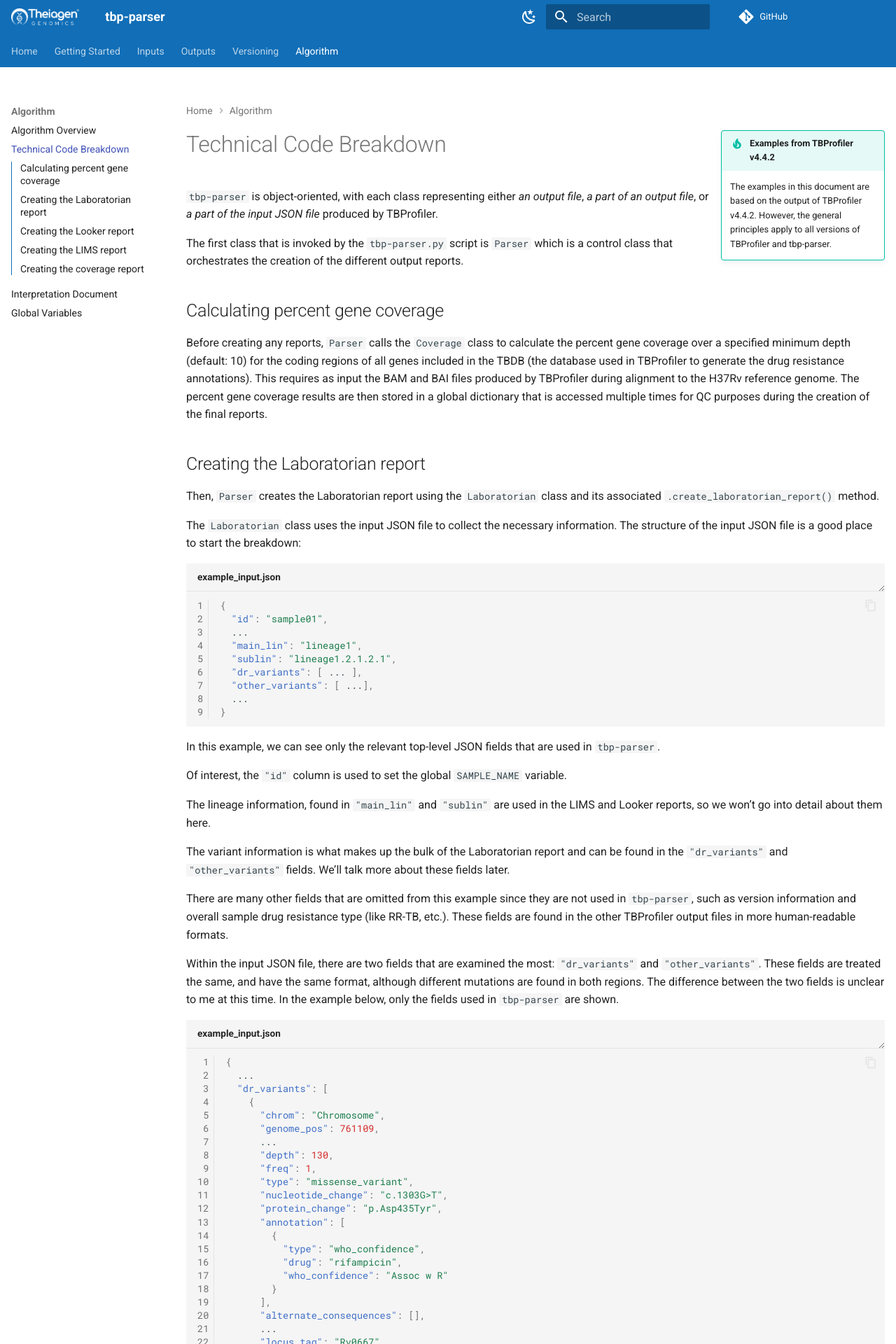
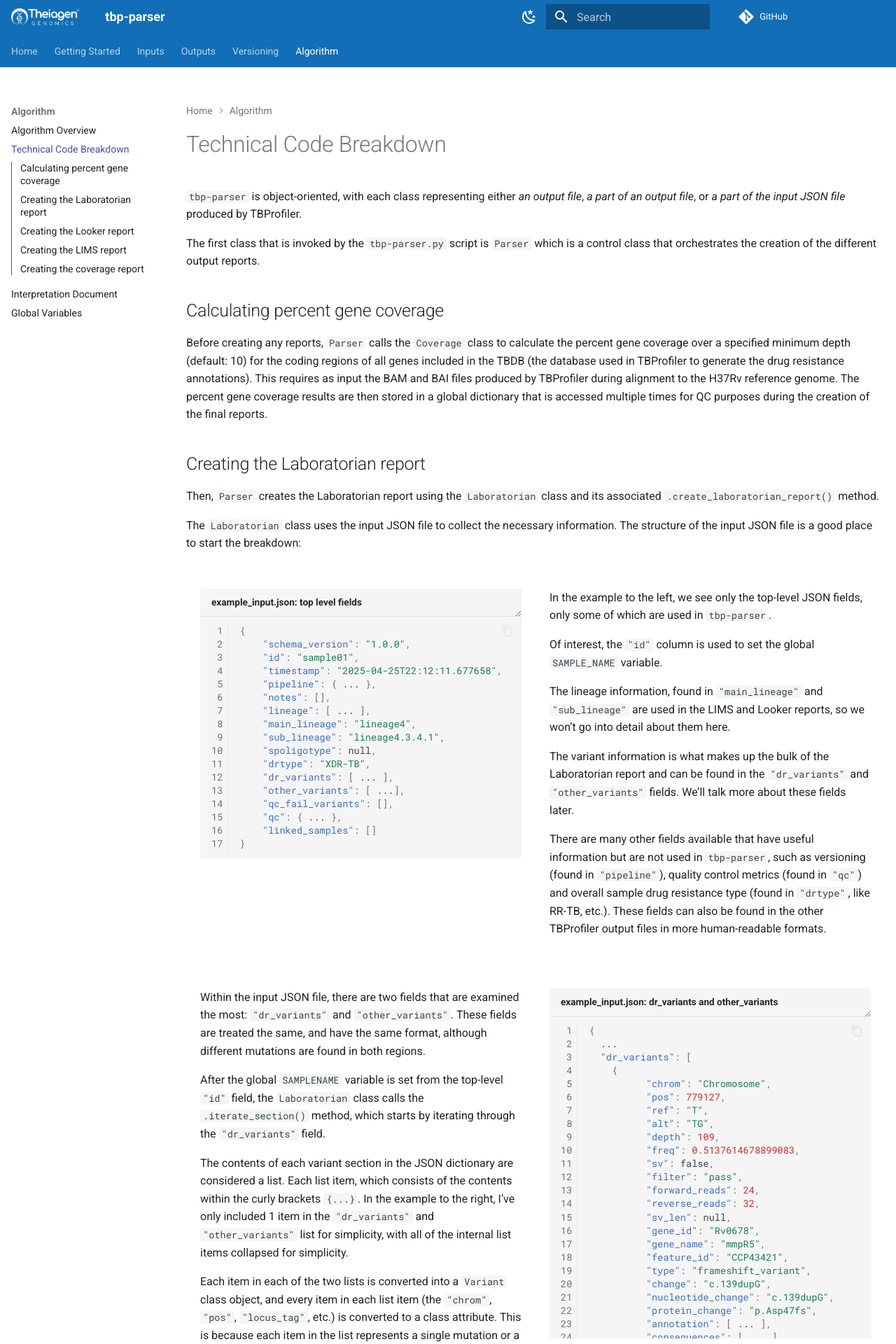
Before and after one commit to theiagen/tbp-parser, an MkDocs documentation site: the page built from docs/algorithm/technical.md, in a window 1280 px wide. Shown: the top 1920 px of the page at 70% size. Built offline with MkDocs 1.6.1 and Material for MkDocs 9.7.7, drawn with Linux system fonts in a browser that asks for light colours; comment, search, counter and statistics services are not loaded; the version menu is left out; some of the changed text lies outside the part shown.

Commit message:
update docs

````diff
--- a/docs/algorithm/technical.md
+++ b/docs/algorithm/technical.md
@@ -1,6 +1,3 @@
-!!! tip inline end "Examples from TBProfiler v4.4.2"
-    The examples in this document are based on the output of TBProfiler v4.4.2. However, the general principles apply to all versions of TBProfiler and tbp-parser.
-
 # Technical Code Breakdown
 
 `tbp-parser` is object-oriented, with each class representing either *an output file*, *a part of an output file*, or *a part of the input JSON file* produced by TBProfiler.
@@ -17,128 +14,280 @@ Then, `Parser` creates the Laboratorian report using the `Laboratorian` class an
 
 The `Laboratorian` class uses the input JSON file to collect the necessary information. The structure of the input JSON file is a good place to start the breakdown:
 
-```json linenums="1" title="example_input.json"
+/// html | div[style='float: left; width: 50%; padding: 20px;']
+
+```json linenums="1" title="example_input.json: top level fields"
 {
-  "id": "sample01",
-  ...
-  "main_lin": "lineage1",
-  "sublin": "lineage1.2.1.2.1",
-  "dr_variants": [ ... ],
-  "other_variants": [ ...],
-  ...
+    "schema_version": "1.0.0",
+    "id": "sample01",
+    "timestamp": "2025-04-25T22:12:11.677658",
+    "pipeline": { ... },
+    "notes": [],
+    "lineage": [ ... ],
+    "main_lineage": "lineage4",
+    "sub_lineage": "lineage4.3.4.1",
+    "spoligotype": null,
+    "drtype": "XDR-TB",
+    "dr_variants": [ ... ],
+    "other_variants": [ ...],
+    "qc_fail_variants": [],
+    "qc": { ... },
+    "linked_samples": []
 }
 ```
 
-In this example, we can see only the relevant top-level JSON fields that are used in `tbp-parser`.
+///
+
+/// html | div[style='float: right; width: 50%; padding: 20px;']
+
+In the example to the left, we see only the top-level JSON fields, only some of which are used in `tbp-parser`.
 
 Of interest, the `"id"` column is used to set the global `SAMPLE_NAME` variable.
 
-The lineage information, found in `"main_lin"` and `"sublin"` are used in the LIMS and Looker reports, so we won’t go into detail about them here.
+The lineage information, found in `"main_lineage"` and `"sub_lineage"` are used in the LIMS and Looker reports, so we won’t go into detail about them here.
 
 The variant information is what makes up the bulk of the Laboratorian report and can be found in the `"dr_variants"` and `"other_variants"` fields. We’ll talk more about these fields later.
 
-There are many other fields that are omitted from this example since they are not used in `tbp-parser`, such as version information and overall sample drug resistance type (like RR-TB, etc.). These fields are found in the other TBProfiler output files in more human-readable formats.
+There are many other fields available that have useful information but are not used in `tbp-parser`, such as versioning (found in `"pipeline"`), quality control metrics (found in `"qc"`) and overall sample drug resistance type (found in `"drtype"`, like RR-TB, etc.). These fields can also be found in the other TBProfiler output files in more human-readable formats.
 
-Within the input JSON file, there are two fields that are examined the most: `"dr_variants"` and `"other_variants"`. These fields are treated the same, and have the same format, although different mutations are found in both regions. The difference between the two fields is unclear to me at this time. In the example below, only the fields used in `tbp-parser` are shown.
+///
 
-```json linenums="1" title="example_input.json"
+/// html | div[style='clear: both;']
+///
+
+/// html | div[style='float: right; width: 50%; padding: 20px;']
+
+```json linenums="1" title="example_input.json: dr_variants and other_variants"
 {
   ...
   "dr_variants": [
     {
-      "chrom": "Chromosome",
-      "genome_pos": 761109,
+          "chrom": "Chromosome",
+          "pos": 779127,
+          "ref": "T",
+          "alt": "TG",
+          "depth": 109,
+          "freq": 0.5137614678899083,
+          "sv": false,
+          "filter": "pass",
+          "forward_reads": 24,
+          "reverse_reads": 32,
+          "sv_len": null,
+          "gene_id": "Rv0678",
+          "gene_name": "mmpR5",
+          "feature_id": "CCP43421",
+          "type": "frameshift_variant",
+          "change": "c.139dupG",
+          "nucleotide_change": "c.139dupG",
+          "protein_change": "p.Asp47fs",
+          "annotation": [ ... ],
+          "consequences": [ ... ],
+          "drugs": [ ... ],
+          "locus_tag": "Rv0678",
+          "gene_associated_drugs": [
+              "bedaquiline",
+              "clofazimine"
+          ]
+      },
       ...
-      "depth": 130,
-      "freq": 1,
-      "type": "missense_variant",
-      "nucleotide_change": "c.1303G>T",
-      "protein_change": "p.Asp435Tyr",
-      "annotation": [
-        {
-          "type": "who_confidence",
-          "drug": "rifampicin",
-          "who_confidence": "Assoc w R"
-        }
-      ],
-      "alternate_consequences": [],
-      ...
-      "locus_tag": "Rv0667",
-      "gene": "rpoB",
-      "gene_associated_drugs": [
-        "rifampicin"
-      ]
-    }
   ],
   "other_variants": [
-    {
-      "chrom": "Chromosome",
-      "genome_pos": 6112,
+      {
+          "chrom": "Chromosome",
+          "pos": 3065027,
+          "ref": "G",
+          "alt": "A",
+          "depth": 94,
+          "freq": 1.0,
+          "sv": false,
+          "filter": "pass",
+          "forward_reads": 41,
+          "reverse_reads": 53,
+          "sv_len": null,
+          "gene_id": "Rv2752c",
+          "gene_name": "Rv2752c",
+          "feature_id": "CCP45551",
+          "type": "missense_variant",
+          "change": "p.Arg389Trp",
+          "nucleotide_change": "c.1165C>T",
+          "protein_change": "p.Arg389Trp",
+          "annotation": [ ... ],
+          "consequences": [ ... ],
+          "locus_tag": "Rv2752c",
+          "gene_associated_drugs": [
+                "ethambutol",
+                "isoniazid",
+                "levofloxacin",
+                "moxifloxacin",
+                "rifampicin"
+          ]
+      },
       ...
-      "depth": 105,
-      "freq": 1,
-      "type": "missense_variant",
-      "nucleotide_change": "c.873G>C",
-      "protein_change": "p.Met291Ile",
-      "annotation": [
-        {
-          "type": "who_confidence",
-          "drug": "moxifloxacin",
-          "who_confidence": "Not assoc w R"
-        },
-        {
-          "type": "who_confidence",
-          "drug": "levofloxacin",
-          "who_confidence": "Not assoc w R"
-        }
-      ],
-      "alternate_consequences": [],
-      ...
-      "locus_tag": "Rv0005",
-      "gene": "gyrB",
-      "gene_associated_drugs": [
-        "levofloxacin",
-        "ofloxacin",
-        "moxifloxacin",
-        "fluoroquinolones",
-        "ciprofloxacin"
-      ]
-    },
+  ]
 ...
 }
 ```
 
-After the global `SAMPLENAME` variable is set, the `Laboratorian` class calls the `.iterate_section()` method, starting with the `"dr_variants"` field.
+///
 
-Since the contents of each variant section in the JSON dictionary are considered a list, we start to iterate through each list item, which consists of each section within curly brackets `{...}`. In the example to the left, I’ve only included 1 item in each list.
+/// html | div[style='float: left; width: 50%; padding: 20px;']
 
-Immediately, each item in the list is converted into a `Variant` class object, and every item in each list item (the `"chrom"`, `"genome_pos"`, `"locus_tag"`, etc.) is converted to a class attribute. This is because each item in the list represents a single mutation or a single variant. I’ll now refer to each variant section item as a `Variant`.
+Within the input JSON file, there are two fields that are examined the most: `"dr_variants"` and `"other_variants"`. These fields are treated the same, and have the same format, although different mutations are found in both regions.
+
+After the global `SAMPLENAME` variable is set from the top-level `"id"` field, the `Laboratorian` class calls the `.iterate_section()` method, which starts by iterating through the `"dr_variants"` field.
+
+The contents of each variant section in the JSON dictionary are considered a list. Each list item, which consists of the contents within the curly brackets `{...}`. In the example to the right, I’ve only included 1 item in the `"dr_variants"` and `"other_variants"` list for simplicity, with all of the internal list items collapsed for simplicity.
+
+Each item in each of the two lists is converted into a `Variant` class object, and every item in each list item (the `"chrom"`, `"pos"`, `"locus_tag"`, etc.) is converted to a class attribute. This is because each item in the list represents a single mutation or a single variant. I’ll now refer to each variant section item as a `Variant`.
 
 Each new `Variant` object has the `.extract_annotations()` method called. This method starts by iterating through the `"annotation"` field in the input JSON. The annotation field can contain multiple different annotations, so we look at each one individually.
 
-Each annotation is turned into a `Row` object, which represents a row in the Laboratorian report. During the initiation of the `Row` object, each column in the Laboratorian report is created based on both the annotation field and the originating `Variant` object. Additionally, a warning field is created based on both the global dictionary created with the `Coverage` class and the mutation’s `"depth"` and `"freq"` fields.
+///
+
+/// html | div[style='clear: both;']
+///
+
+/// html | div[style='float: left; width: 50%; padding: 20px;']
+
+```json linenums="1" title="example_input.json: annotation field"
+{
+    ...
+    "dr_variants": [
+        {
+            ...
+            "annotation": [
+                {
+                    "type": "drug_resistance",
+                    "drug": "bedaquiline",
+                    "original_mutation": "LoF",
+                    "confidence": "Assoc w R",
+                    "source": "WHO catalogue v2",
+                    "comment": "Can only confer resistance if genetically linked to a functional MmpL5"
+                },
+                {
+                    "type": "drug_resistance",
+                    "drug": "clofazimine",
+                    "original_mutation": "LoF",
+                    "confidence": "Assoc w R",
+                    "source": "WHO catalogue v2",
+                    "comment": "Can only confer resistance if genetically linked to a functional MmpL5"
+                }
+            ],
+            ...
+        },
+        ...
+    ]
+    ...
+}
+```
+
+///
+
+/// html | div[style='float: right; width: 50%; padding: 20px;']
+
+Each item in the `"annotation"` is turned into a `Row` object, which represents a row in the Laboratorian report. During the initiation of the `Row` object, each column in the Laboratorian report is created based on both the annotation field and the originating `Variant` object. Additionally, a warning field is created based on both the global dictionary created with the `Coverage` class and the originating `Variant` object's `"depth"` and `"freq"` fields.
 
 Sometimes multiple annotations for the same drug can appear for a single `Variant`. If this is the case, only the most severe annotation is saved (that is, an annotation that indicates resistance is kept instead of one that indicates susceptibility).
 
-After the annotation field has been iterated through, we then check the `"gene_associated_drugs"` field to make sure that we create a `Row` for each antimicrobial drug that is associated with the gene. As you can see in the `"other_variants"` section, the annotation field for the variant only lists annotations for moxifloxacin and levofloxacin, but the gene is associated with three other antimicrobial drugs. This iteration creates additional `Row` objects for those antimicrobial drugs.
+After the annotation field has been iterated through, we then check the `"gene_associated_drugs"` field to make sure that we create a `Row` for each antimicrobial drug that is associated with the gene. For example, if the annotation field is missing some of the drugs that are present in the `"gene_associated_drugs"` field, this iteration creates additional `Row` objects for those missing antimicrobial drugs.
 
 This means that each mutation will potentially appear several times in the final report, once for every antimicrobial associated with the drug. This is because sometimes a mutation confers a different resistance level to one drug, but not another.
+
+///
+
+/// html | div[style='clear: both;']
+///
 
 After `Row` objects are created for each `Variant` in the variant section, every `Row` has the `.complete_row()` method called, which adds the interpretation columns to the object. Two interpretation columns are created, `mdl_interpretation` and `looker_interpretation`.
 
 Please note that these interpretation columns are typically identical, but in several cases, the `mdl_interpretation` column will call a variant-drug combination as “susceptible” (S), while the `looker_interpretation` column will call the same combination “uncertain” (U).
 
-In the case where a WHO annotation was not identified, the `Variant` class’ `.apply_expert_rules()` method is called. This function applies expert rules that are listed in detail on the `tbp-parser` GitHub repository, [available here](https://github.com/theiagen/tbp-parser/blob/49407cea8088886d76d772353f647776f9280d7c/2024-01-30-interpretation_logic.pdf).
+In the case where a WHO annotation was not identified, the `Variant` class’ `.apply_expert_rules()` method is called. This function applies expert rules that are listed in detail on the `tbp-parser` GitHub repository in the interpretation document.
 
 The expert rules assign a drug resistance call to the variant-drug combination only when there is no WHO annotation and will fill the `mdl_interpretation` and `looker_interpretation` fields.
 
-If the mutation is in either mmpS5, mmpL5, or mmpR5/Rv0678, then the `"alternate_consequences"` field is iterated through. This field typically lists the same mutation but in reference to a different gene; for instance, if a mutation is in the upstream non-coding region of one gene, it may be in the coding region of a different gene.
+/// html | div[style='float: right; width: 50%; padding: 20px;']
 
-Then, any genes that do not have any variants are added to the laboratorian report with various “NA” or “WT” values filling the appropriate fields.
+```json linenums="1" title="example_input.json: consequences field"
+{
+    ...
+    "dr_variants": [
+        {
+            ...
+            "consequences": [
+                {
+                    "gene_id": "Rv0678",
+                    "gene_name": "mmpR5",
+                    "feature_id": "CCP43421",
+                    "type": "frameshift_variant",
+                    "nucleotide_change": "c.139dupG",
+                    "protein_change": "p.Asp47fs",
+                    "annotation": [ ... ], // ignored because this is the same gene as the originating Variant
+                },
+                {
+                    "gene_id": "Rv0676c",
+                    "gene_name": "mmpL5",
+                    "feature_id": "CCP43419",
+                    "type": "upstream_gene_variant",
+                    "nucleotide_change": "c.-648dupC",
+                    "protein_change": "",
+                    "annotation": []
+                },
+                {
+                    "gene_id": "Rv0677c",
+                    "gene_name": "mmpS5",
+                    "feature_id": "CCP43420",
+                    "type": "upstream_gene_variant",
+                    "nucleotide_change": "c.-223dupC",
+                    "protein_change": "",
+                    "annotation": []
+                }
+            ],
+            ...
+        },
+        ...
+    ]
+    ...
+}
+```
+
+///
+
+/// html | div[style='float: left; width: 50%; padding: 20px;']
+
+If the mutation is in either mmpS5, mmpL5, or mmpR5/Rv0678, then the `"consequences"` field is iterated through. This field typically lists the same mutation with relation to the same gene, but can occasionally list that mutation in reference to a different gene; for instance, if a mutation is in the upstream non-coding region of one gene, it may be in the coding region of a different gene.
+
+Each consequence that is _not_ in the same gene as the originating `Variant` is added to a new `Row` object. The only items inherited from the originating `Variant` are the `"chrom"`, `"pos"`, `"depth"`, and `"freq"` fields. The rest of the fields are filled in with the information from the consequence.
+
+The annotation fields of each consequence are treated as original annotations, and the same process is followed as described above. This means that each consequence can have its own set of annotations, which may or may not be the same as the originating `Variant`.
+
+///
+
+/// html | div[style='clear: both;']
+///
+
+Any genes that do not have any variants are added to the laboratorian report with various "NA" or "WT" values filling the appropriate fields.
 
 This means that every gene in the TBDB appears in the Laboratorian report regardless if any mutations were identified in that gene.
 
 Finally, a few more quality control measures are taken and then all of the individual `Row` objects are written to a CSV file, which concludes the creation of the laboratorian report.
+
+Here's a breakdown of where every column in the Laboratorian report that is directly extracted from the TBProfiler output JSON. Please note that when a `Variant` object is mentioned, it corresponds to either an entry in the `"dr_variants"` or `"other_variants"` field, or a `"consequence"` of one of those entries.
+
+| Column Name | Source in JSON file |
+| --- | --- |
+| sample_id | the top-level `id` field |
+| tbprofiler_gene_name | the `gene_name` field in a `Variant` object |
+| tbprofiler_locus_tag | the `locus_tag` field in a `Variant` object |
+| tbprofiler_variant_substitution_type | the `type` field in a `Variant` object |
+| tbprofiler_variant_substitution_nt | the `nucleotide_change` field in a `Variant` object |
+| tbprofiler_variant_substitution_aa | the `protein_change` field in a `Variant` object |
+| confidence | the `confidence` field from the `annotation` field in a `Variant` object (or manually written "No WHO annotation" if `annotation` has no content) |
+| antimicrobial | the `drug` field from the `annotation` field in a `Variant` object (or a drug in the `gene_associated_drugs` list if `annotation` has no content) |
+| depth | the `depth` field in a `Variant` object |
+| frequency | the `freq` field in a `Variant` object |
+| source | the `source` field from the `annotation` field in a `Variant` object (or left blank if `annotation` has no content) |
+| comment | the `comment` field from the `annotation` field in a `Variant` object (or left blank if `annotation` has no content) |
 
 ## Creating the Looker report
 
--- a/mkdocs.yml
+++ b/mkdocs.yml
@@ -63,7 +63,6 @@ nav:
       - Global Variables: algorithm/globals.md
 
 markdown_extensions:
-  - abbr
   - admonition
   - attr_list
   - def_list
@@ -74,16 +73,24 @@ markdown_extensions:
       anchor_linenums: true
       line_spans: __span
       pygments_lang_class: true
-  - pymdownx.inlinehilite
   - pymdownx.keys
   - pymdownx.mark
   - pymdownx.caret
   - pymdownx.snippets
   - pymdownx.superfences
+  - pymdownx.blocks.html
   - pymdownx.tasklist:
       custom_checkbox: true
   - toc:
       permalink: true
+  - pymdownx.emoji:
+      emoji_index: !!python/name:material.extensions.emoji.twemoji
+      emoji_generator: !!python/name:material.extensions.emoji.to_svg
+  - pymdownx.tabbed:
+      alternate_style: true
+      slugify: !!python/object/apply:pymdownx.slugs.slugify
+        kwds:
+          case: lower
 
 plugins:
   - git-revision-date-localized:
````
